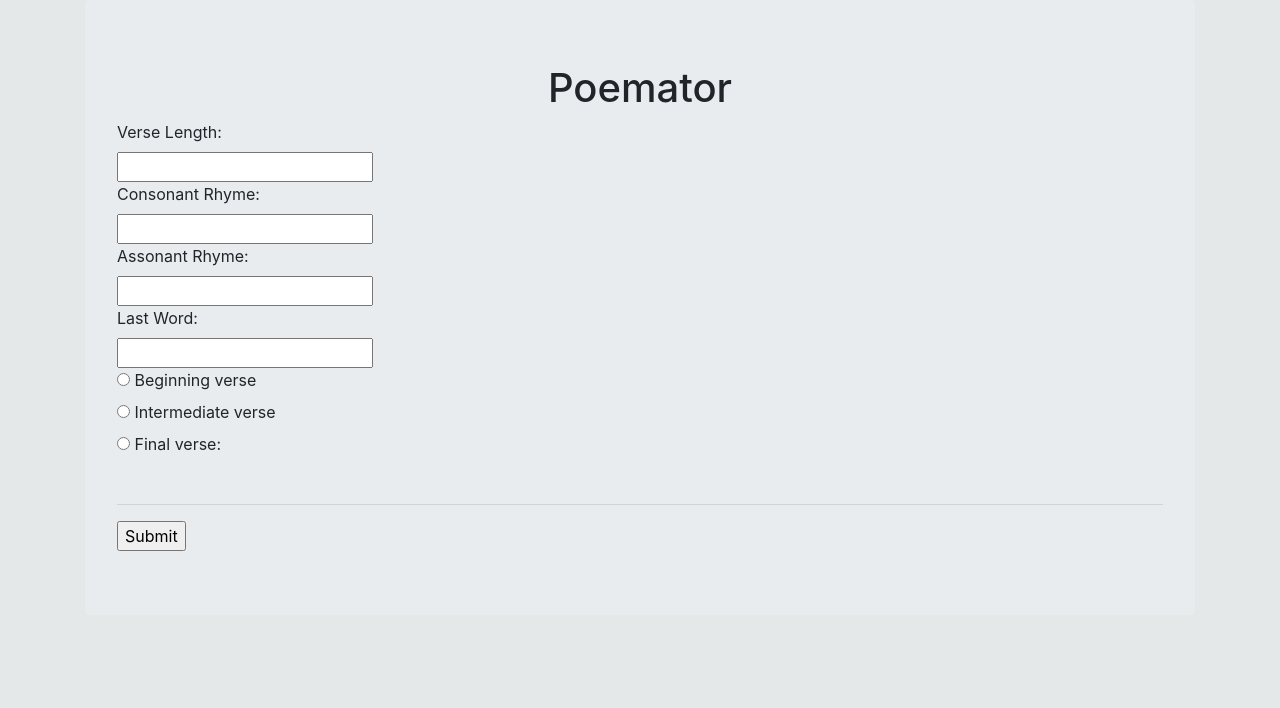
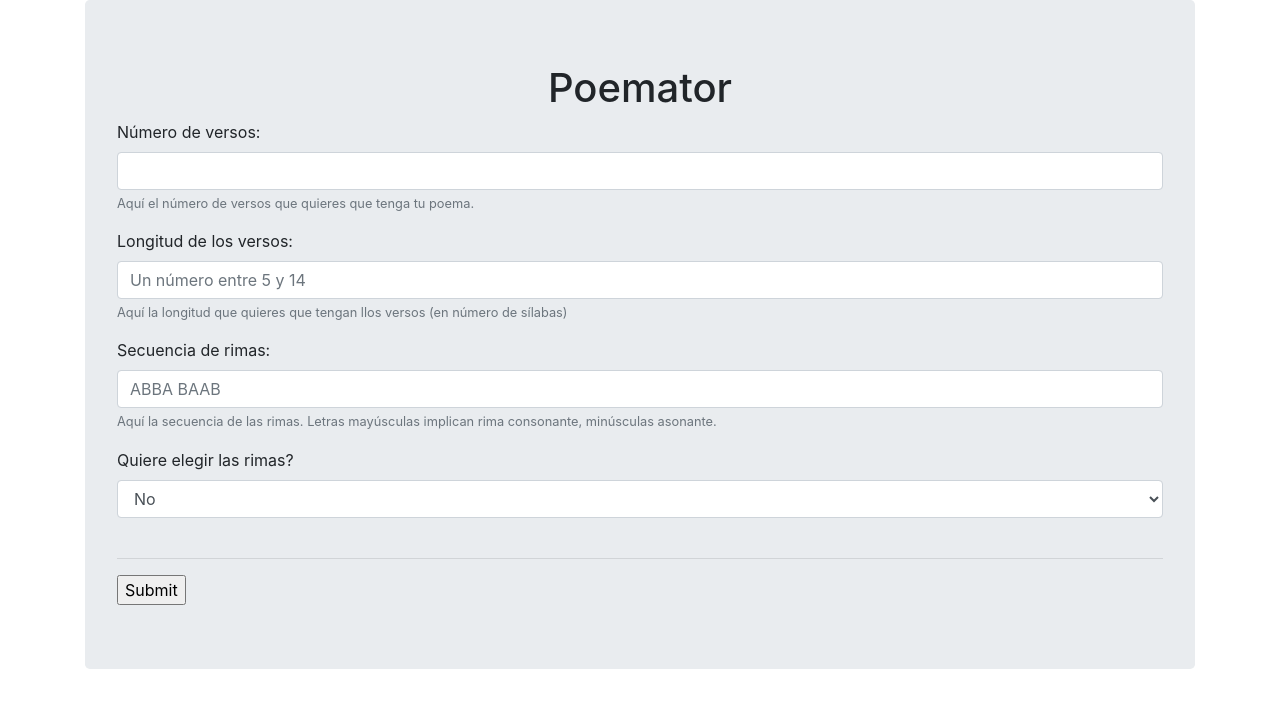
Before and after one commit to neburnodrog/Poebot, a Django app: page /index/ in a window 1280 px wide. Shown: the top 708 px of the page. Run offline with Django 3.2, Linux system fonts and the light colour scheme; some libraries are stand-ins or nearby versions.

Commit message:
index.html now with dinamic form

```diff
--- a/poems/poemator/online_rhymer.py
+++ b/poems/online_rhymer.py
@@ -1,8 +1,6 @@
 import bs4
 import requests
 from typing import List, Optional
-
-"""FROM FIlES TO DB CHANGE EVERYTHING"""
 
 
 class Rhymer:
--- a/poems/templates/poems/base.html
+++ b/poems/templates/poems/base.html
@@ -23,6 +23,7 @@
     <script src="https://code.jquery.com/jquery-3.2.1.slim.min.js" integrity="sha384-KJ3o2DKtIkvYIK3UENzmM7KCkRr/rE9/Qpg6aAZGJwFDMVNA/GpGFF93hXpG5KkN" crossorigin="anonymous"></script>
     <script src="https://cdnjs.cloudflare.com/ajax/libs/popper.js/1.12.9/umd/popper.min.js" integrity="sha384-ApNbgh9B+Y1QKtv3Rn7W3mgPxhU9K/ScQsAP7hUibX39j7fakFPskvXusvfa0b4Q" crossorigin="anonymous"></script>
     <script src="https://maxcdn.bootstrapcdn.com/bootstrap/4.0.0/js/bootstrap.min.js" integrity="sha384-JZR6Spejh4U02d8jOt6vLEHfe/JQGiRRSQQxSfFWpi1MquVdAyjUar5+76PVCmYl" crossorigin="anonymous"></script>
+    <script type="text/javascript" src="{% static 'index.js' %}"></script>
 </body>
 
 </html>
--- a/poems/templates/poems/index.html
+++ b/poems/templates/poems/index.html
@@ -1,33 +1,43 @@
 {% extends "poems/base.html" %}
 
-{% block title %}Index{% endblock %}
+{% block title %}Home{% endblock %}
 
 {% block content %}
+
     <form name="myform" method="GET" action="{% url 'poems:poem' %}">
-        {% for elem in fields %}
-            {% if elem.name == 'cons_rhy' %}
-                <label for="{{ elem.name }}">Consonant Rhyme: </label><br>
-                <input type="text" name="{{ elem.name }}"/><br>
-            {% elif elem.name == 'asson_rhy' %}
-                <label for="{{ elem.name }}">Assonant Rhyme: </label><br>
-                <input type="text" name="{{ elem.name }}"/><br>
-            {% elif elem.name == 'verse_length' %}
-                <label for="{{ elem.name }}">Verse Length: </label><br>
-                <input type="number" name="{{ elem.name }}"/><br>
-            {% elif elem.name == 'last_word' %}
-                <label for="{{ elem.name }}">Last Word: </label><br>
-                <input type="text" name="{{ elem.name }}"/><br>
-            {% elif elem.name == 'is_beg' %}
-                <input id="is_beg" type="radio" name="verse_type" value="is_beg"/>
-                <label for="is_beg">Beginning verse</label><br>
-            {% elif elem.name == 'is_int' %}
-                <input id="is_int" type="radio" name="verse_type" value="is_int"/>
-                <label for="is_int">Intermediate verse</label><br>
-            {% elif elem.name == 'is_end' %}
-                <input id="is_end" type="radio" name="verse_type" value="is_end"/>
-                <label for="is_end">Final verse: </label><br>
-            {% endif %}
-        {% endfor %}
+      <div class="form-group">
+        <label for="ver_num">Número de versos: </label><br>
+        <input id="ver_num" class="form-control" type="number" name="verse_num" aria-describedby="num_verHelp" required>
+        <small id="num_verHelp" class="form-text text-muted">Aquí el número de versos que quieres que tenga tu poema.</small>
+      </div>
+
+      <div class="form-group">
+        <label for="ver_len">Longitud de los versos: </label><br>
+        <input id="ver_len" class="form-control" type="number" name="verse_length" aria-describedby="len_verHelp" placeholder="Un número entre 5 y 14">
+        <small id="len_verHelp" class="form-text text-muted">Aquí la longitud que quieres que tengan llos versos (en número de sílabas)</small>
+      </div>
+
+      <div class="form-group">
+        <label for="rhy_seq">Secuencia de rimas:</label><br>
+        <input id="rhy_seq" class="form-control" type="text" name="rhy_seq" aria-describedby="len_verHelp" placeholder="ABBA BAAB">
+        <small id="rhy_seqHelp" class="form-text text-muted">Aquí la secuencia de las rimas. Letras mayúsculas implican rima consonante, minúsculas asonante.</small>
+      </div>
+
+        <label for="select_verses">Quiere elegir las rimas? </label>
+        <select class="form-control" id="select_verses" name="select_verses">
+          <option value="no">No</option>
+          <option value="yes">Sí</option>
+        </select>
+
+                <div id="hidden" style="display:none;"><br>
+                  <fieldset class="form-group" id="hidden_fieldset">
+                    <legend>Especifica las rimas:</legend>
+
+                  </fieldset>
+
+                </div>
+
         <br><hr><input type="submit" name="submit" placeholder="Submit"/>
     </form>
+
 {% endblock %}
--- a/poems/views.py
+++ b/poems/views.py
@@ -5,8 +5,6 @@ from .models import Verse
 # Create your views here.
 class IndexView(TemplateView):
     template_name = "poems/index.html"
-    all_fields = Verse._meta.get_fields()
-    extra_context = {"fields": all_fields}
 
 
 class VerseView(ListView):
--- /dev/null
+++ b/static/index.js
@@ -0,0 +1,39 @@
+let rhy_seq
+let rhy_seq_uniq
+let rhy_seq_list
+
+
+function unique_char(str1) {
+   var str=str1;
+   var uniql="";
+   for (var x=0;x < str.length;x++) {
+       if(uniql.indexOf(str.charAt(x))==-1) {
+           uniql += str[x];
+       }
+   }
+    return uniql;
+}
+
+
+$('#select_verses').on("change", function(){
+   if ( $(this).val() === 'yes'){
+
+      // TODO Empty first https://stackoverflow.com/questions/1801499/how-to-change-options-of-select-with-jquery
+
+      rhy_seq = $("#rhy_seq").val()
+      rhy_seq_uniq = unique_char(rhy_seq).split('').sort()
+      rhy_list = rhy_seq_uniq.join('').trim().split('')
+
+      var $el = $("#hidden_fieldset")
+      for (i = 0; i < rhy_list.length; i++) {
+         $el.append($("<label>").attr("for", rhy_list[i]).text(`Rima ${rhy_list[i]}:`));
+         $el.append($("<br>"));
+         $el.append($("<input type='text'>").attr("id", rhy_list[i]).attr("name", rhy_list[i]));
+         $el.append($("<br>"));
+      };
+
+      $('#hidden').show();
+   } else {
+     $('#hidden').hide();
+   }
+});
--- a/static/style.css
+++ b/static/style.css
@@ -1,11 +1,3 @@
-body {
-  background-color: #E5E8E8;
-}
-
-div jumbotron{
-  background-color: #D5DBDB;
-}
-
 h1 {
   text-align: center;
 }
@@ -15,7 +7,3 @@ ul {
   margin-top: 50px;
   margin-left: 300px;
 }
-
-div btn{
-  background-color: white;
-}
```
Also changed, not shown: poems/analyse_verses.py (renamed from poems/poemator/analyse_verses.py, +12 -13 lines), poems/poemator.py (renamed from poems/poemator/poemator.py, +7 -6 lines), poems/help_funcs.py (renamed from poems/poemator/help_funcs.py), poems/poemator/__init__.py (deleted).
